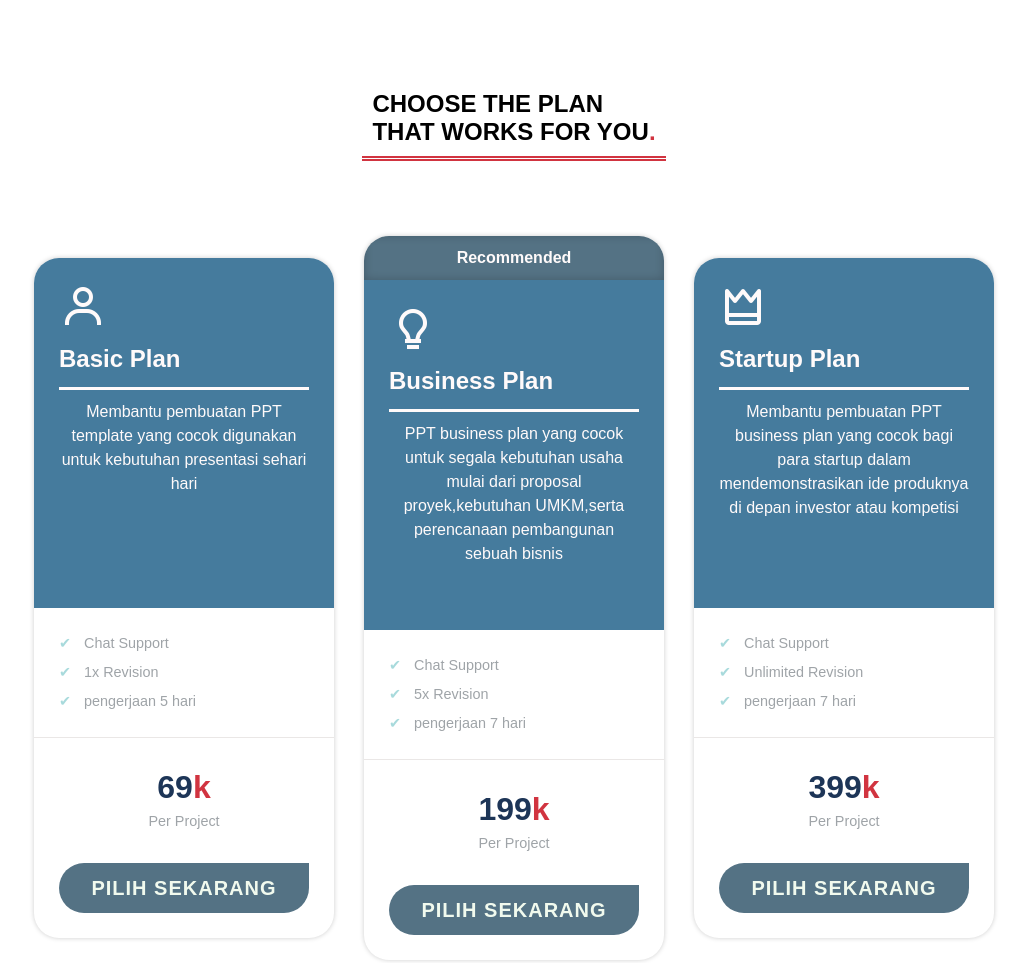
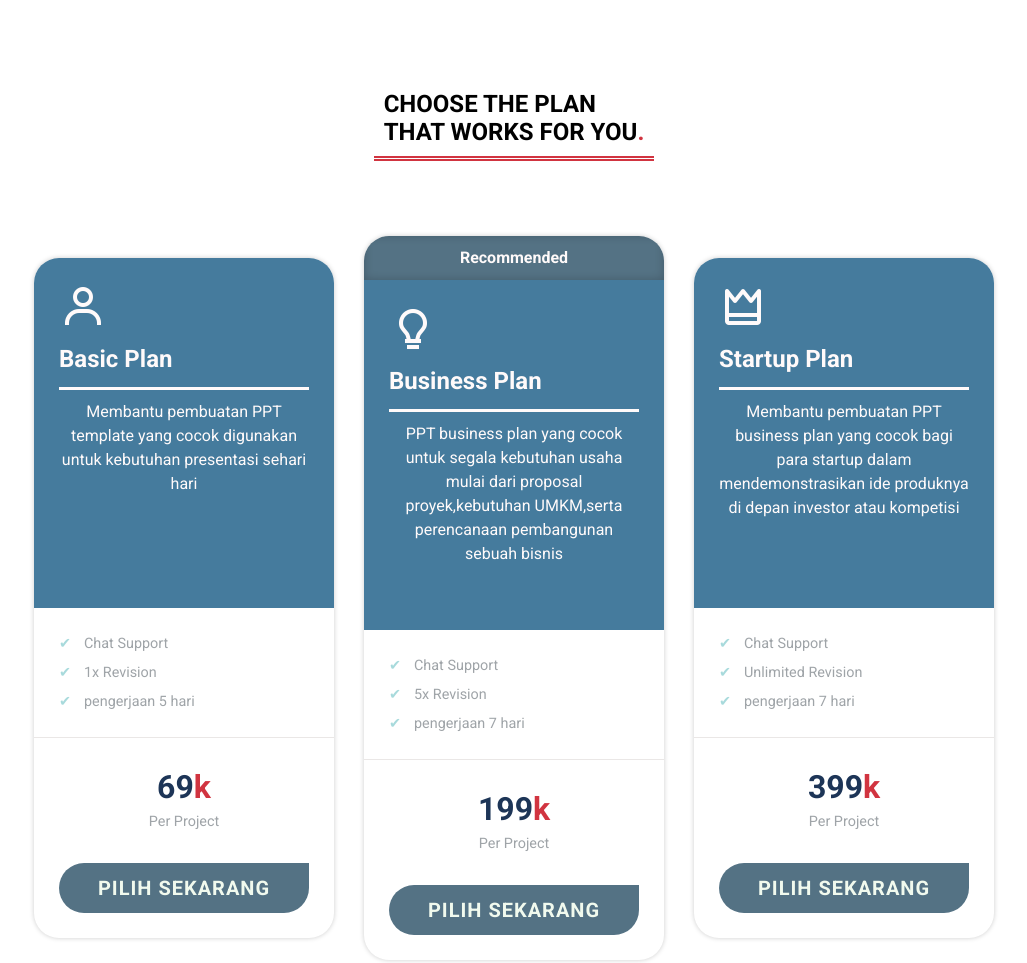
Before and after one commit to rafasoelistiono/startuppers.github.io, a plain HTML site: page layanan-bisnis/layanan.html in a window 1280 px wide. Shown: the top 963 px of the page, without its empty margins (126-1153 px from the left). Drawn offline with nearby package versions, Linux system fonts and the light colour scheme.

Commit message:
Update layanan.css

```diff
--- a/layanan-bisnis/layanan.css
+++ b/layanan-bisnis/layanan.css
@@ -1,8 +1,9 @@
+@import url('https://fonts.googleapis.com/css2?family=Roboto:wght@400;500;700&display=swap');
 *{
     padding: 0;
     margin: 0;
     box-sizing: border-box;
-    font-family: sans-serif;
+    font-family: 'Roboto', sans-serif;
 }
 
 :root{
@@ -83,7 +84,6 @@ h2 span{
     border-radius: 25px;
     box-shadow: 0 0 5px rgba(0, 0, 0, 0.2);
     overflow: hidden;
-    font-family: sans-serif;
     font-size: 16px;
     line-height: 1.5;
     margin: 15px;
```
